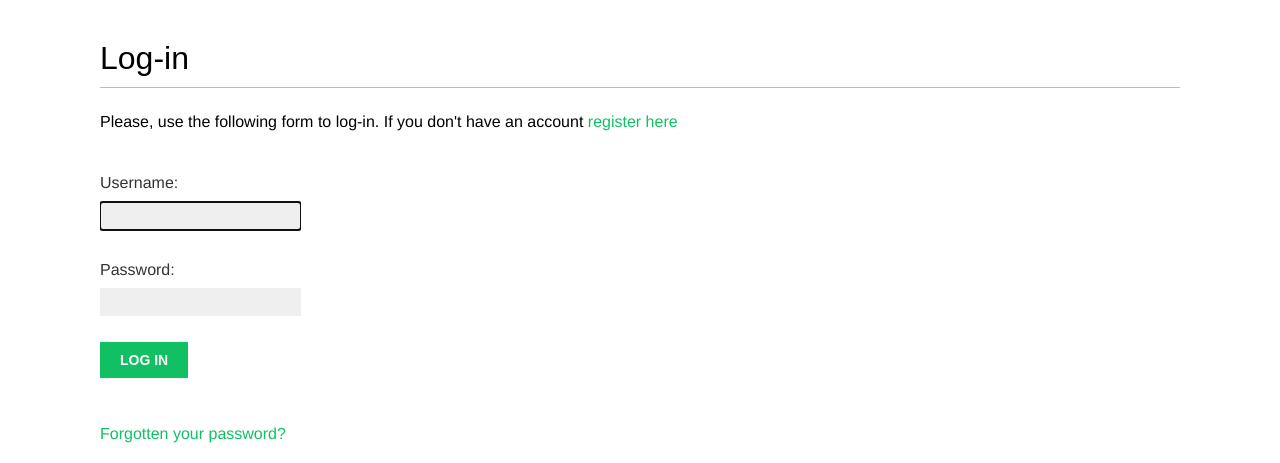
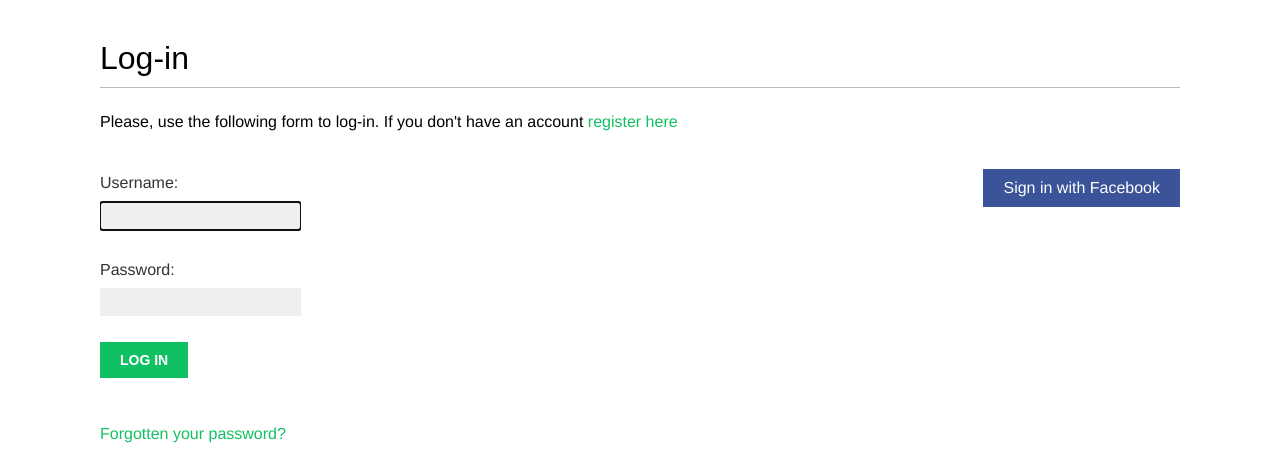
Before and after one commit to kk412027247/bookmark, a Django app: page /account/login/ in a window 1280 px wide. Shown: the part 47-510 px from the top of the page. Run offline with Django 3.2, Linux system fonts and the light colour scheme; some web fonts are replaced.

Commit message:
authentication using facebook fail

```diff
--- a/account/templates/registration/login.html
+++ b/account/templates/registration/login.html
@@ -18,5 +18,13 @@
         </form>
         <p><a href="{% url 'password_reset' %}">Forgotten your password?</a></p>
     </div>
-
+    <div class="social">
+        <ul>
+            <li class="facebook">
+                <a href="{% url 'social:begin' 'facebook' %}">
+                    Sign in with Facebook
+                </a>
+            </li>
+        </ul>
+    </div>
 {% endblock %}
--- a/bookmarks/settings.py
+++ b/bookmarks/settings.py
@@ -138,4 +138,9 @@ MEDIA_ROOT = os.path.join(BASE_DIR, 'media/')
 AUTHENTICATION_BACKENDS ={
     'django.contrib.auth.backends.ModelBackend',
     'account.authentication.EmailAuthBackend',
+    'social_core.backends.facebook.FacebookOAuth2'
 }
+
+SOCIAL_AUTH_FACEBOOK_KEY = '3122935187828329' # Facebook App ID
+SOCIAL_AUTH_FACEBOOK_SECRET = '27b3bc4e8af8212d5664fc3d9ff2117e' # Facebook App Secret
+SOCIAL_AUTH_FACEBOOK_SCOPE = ['email']
```
Also changed, not shown: db.sqlite3.
